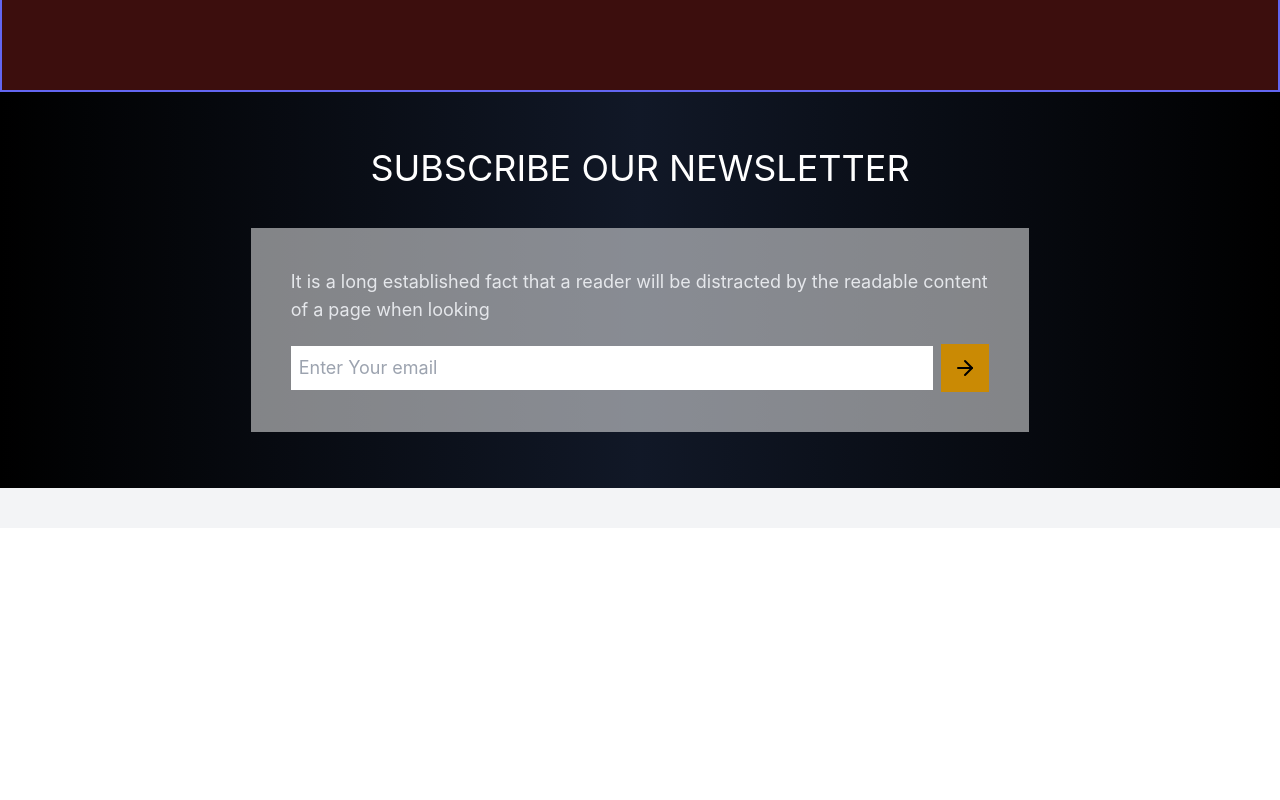
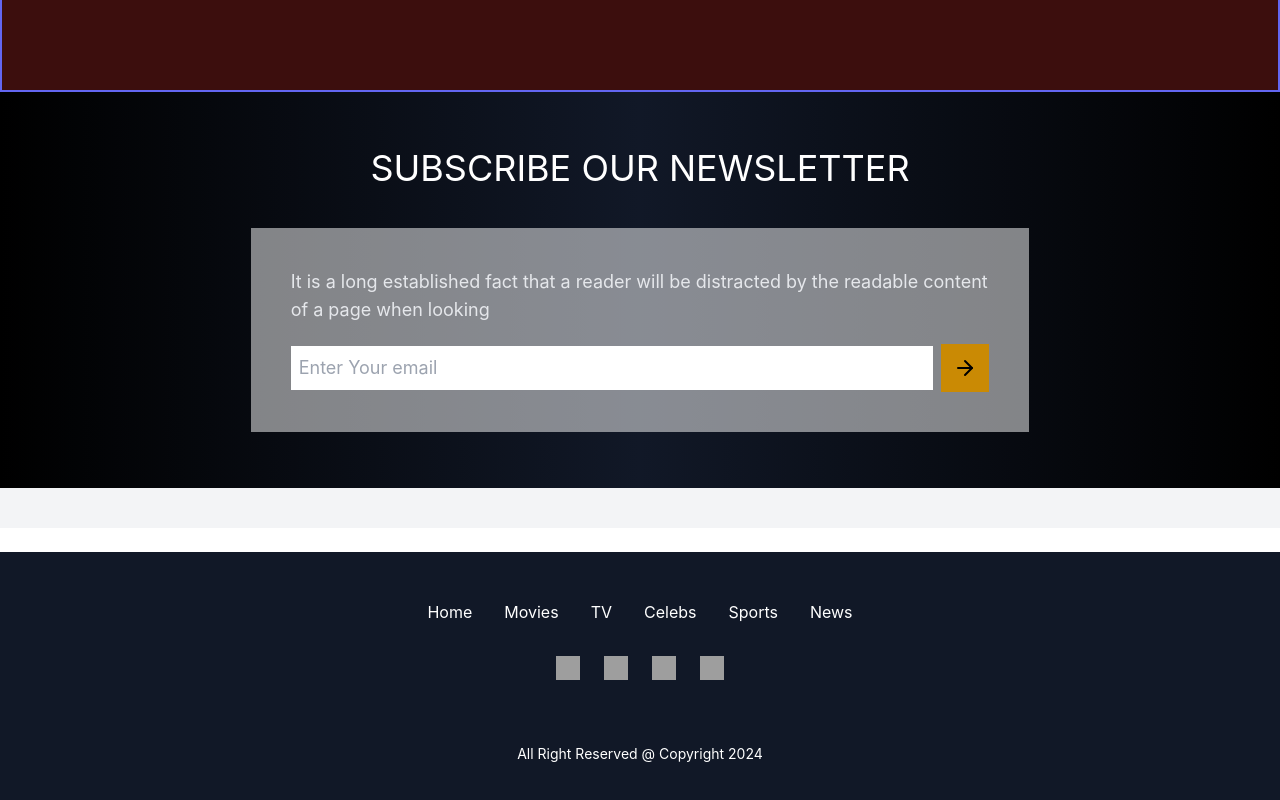
Before and after one commit to GSB1920/Book-Nest, a React (Create React App) app in the folder booknest-frontend/: page / in a window 1280 px wide. Shown: the part 3017-3817 px from the top of the page. Before the commit the page ends 3625 px from the top, so only its background shows below. Built offline with nearby package versions, Linux system fonts and the light colour scheme; grey boxes are pictures that could not be loaded.

Commit message:
Styled Footer Added

```diff
--- a/booknest-frontend/src/components/Footer.tsx
+++ b/booknest-frontend/src/components/Footer.tsx
@@ -1,14 +1,79 @@
-// Footer.tsx
-import React from 'react';
+import React from "react";
 
 const Footer: React.FC = () => {
-    return (
-        <footer className="bg-brand-blue text-white text-center p-4">
-            <div className="container mx-auto">
-                © 2023 BookNest, Inc. All rights reserved.
-            </div>
-        </footer>
-    );
+  return (
+    <footer className="bg-gray-900 text-white py-12">
+      <div className="container mx-auto">
+        <div className="flex justify-center">
+          <ul className="flex space-x-8">
+            <li>
+              <a href="index.html" className="hover:text-yellow-500">
+                Home
+              </a>
+            </li>
+            <li>
+              <a href="movies.html" className="hover:text-yellow-500">
+                Movies
+              </a>
+            </li>
+            <li>
+              <a href="tv.html" className="hover:text-yellow-500">
+                TV
+              </a>
+            </li>
+            <li>
+              <a href="celebs.html" className="hover:text-yellow-500">
+                Celebs
+              </a>
+            </li>
+            <li>
+              <a href="#" className="hover:text-yellow-500">
+                Sports
+              </a>
+            </li>
+            <li>
+              <a href="#" className="hover:text-yellow-500">
+                News
+              </a>
+            </li>
+          </ul>
+        </div>
+
+        <div className="flex justify-center mt-8">
+          <ul className="flex space-x-6">
+            <li>
+              <a href="#">
+                <img src="https://cdn-icons-png.flaticon.com/512/145/145802.png" className="h-6 w-6" alt="Facebook" />
+              </a>
+            </li>
+            <li>
+              <a href="#">
+                <img src="https://img.freepik.com/premium-vector/new-twitter-x-logo-vector-twitter-x-sign-vector_952796-6.jpg?semt=ais_hybrid" className="h-6 w-6" alt="Twitter" />
+              </a>
+            </li>
+            <li>
+              <a href="#">
+                <img src="https://cdn-icons-png.flaticon.com/512/145/145807.png" className="h-6 w-6" alt="LinkedIn" />
+              </a>
+            </li>
+            <li>
+              <a href="#">
+                <img src="https://cdn-icons-png.flaticon.com/512/5968/5968776.png" className="h-6 w-6" alt="Instagram" />
+              </a>
+            </li>
+          </ul>
+        </div>
+      </div>
+
+      <div className="bg-gray-900 text-white py-4 mt-12">
+        <div className="container mx-auto">
+          <p className="text-center text-sm">
+            All Right Reserved @ Copyright 2024
+          </p>
+        </div>
+      </div>
+    </footer>
+  );
 };
 
 export default Footer;
```
